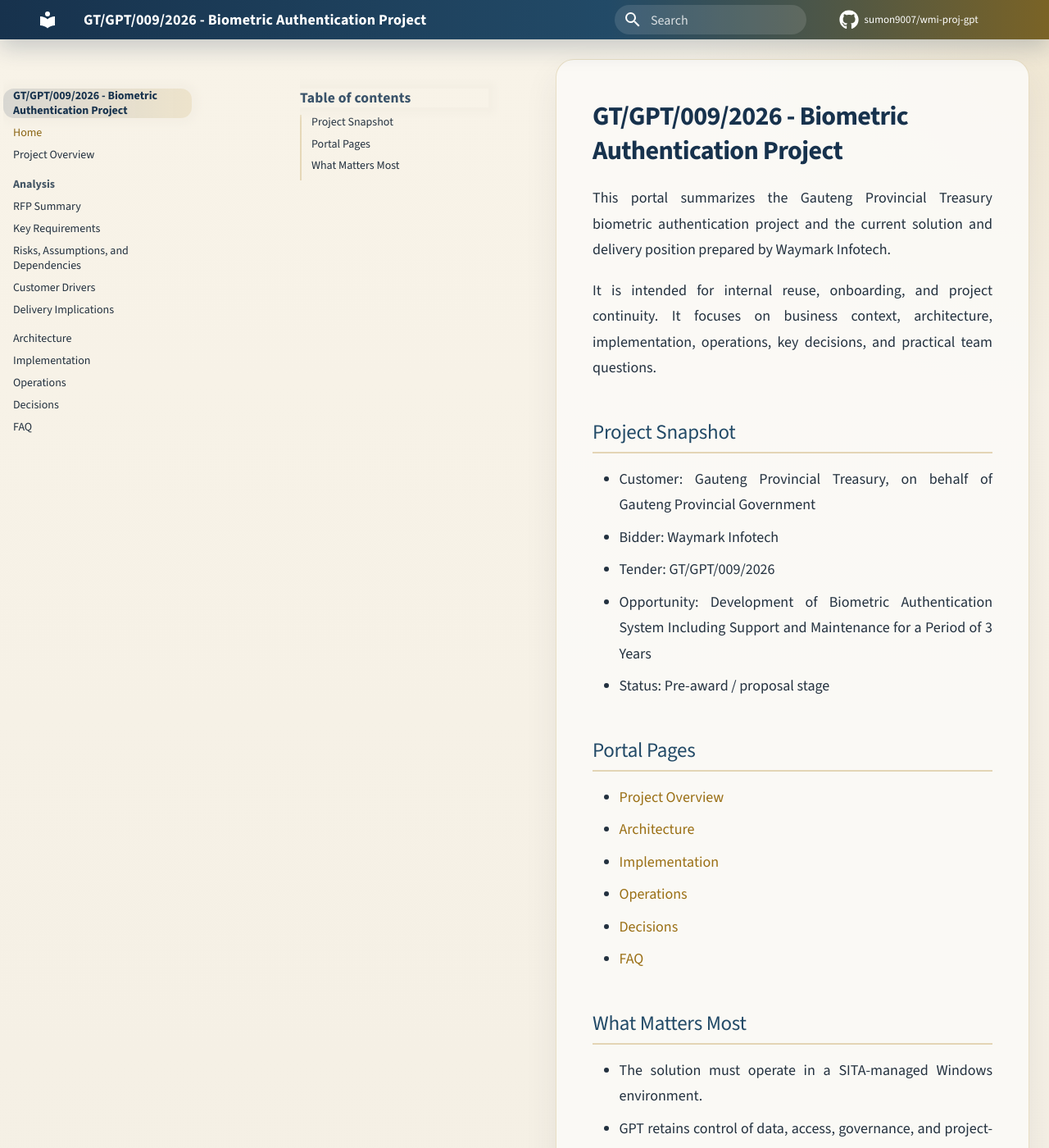
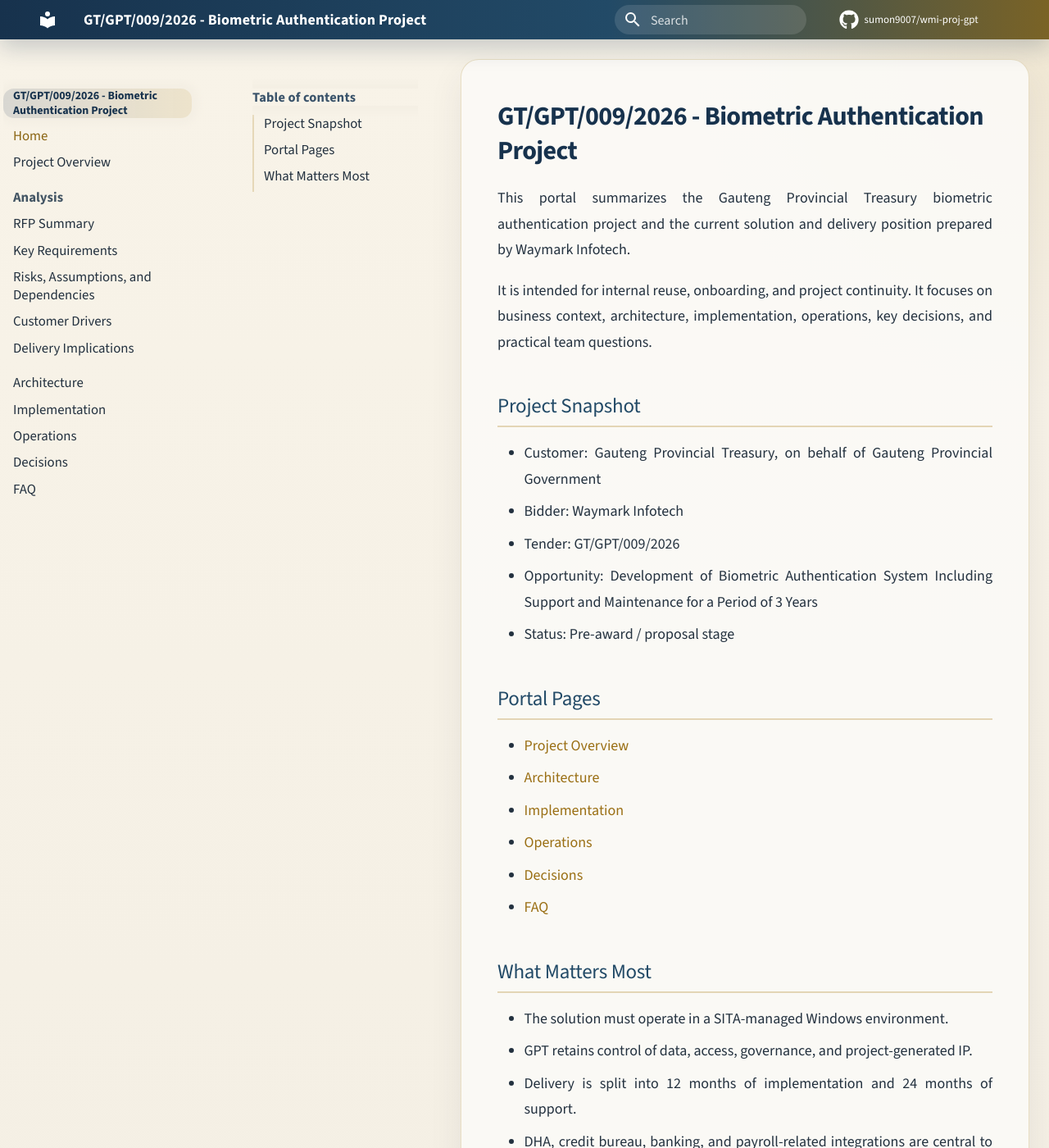
Before and after one commit to sumon9007/wmi-proj-gpt, an MkDocs documentation site: the page built from 06-knowledge-portal/docs/index.md, in a window 1280 px wide and 1400 px high. Shown: the whole window at 82% size. Built offline with MkDocs 1.6.1 and Material for MkDocs 9.7.7, drawn with Linux system fonts in a browser that asks for light colours; comment, search, counter and statistics services are not loaded.

Commit message:
Tighten knowledge portal sidebar widths

```diff
--- a/06-knowledge-portal/docs/stylesheets/extra.css
+++ b/06-knowledge-portal/docs/stylesheets/extra.css
@@ -150,8 +150,8 @@
 @media screen and (min-width: 76.25em) {
   .md-main__inner {
     display: grid;
-    gap: 1.6rem;
-    grid-template-columns: 16.5rem 13rem minmax(0, 62rem);
+    gap: 1.2rem;
+    grid-template-columns: 14rem 10.5rem minmax(0, 66rem);
     grid-template-areas: "nav toc content";
     align-items: start;
   }
@@ -184,11 +184,16 @@
     padding-left: 0;
   }
 
+  .md-sidebar--primary .md-nav__list,
+  .md-sidebar--secondary .md-nav__list {
+    font-size: 0.84rem;
+  }
+
   .md-nav--secondary .md-nav__title {
     background: transparent;
     border-radius: 0;
     color: #3a536a;
-    font-size: 0.88rem;
+    font-size: 0.82rem;
     letter-spacing: 0.01em;
     padding-left: 0;
     padding-right: 0;
@@ -196,7 +201,7 @@
 
   .md-nav--secondary .md-nav__list {
     border-left: 2px solid rgba(184, 146, 61, 0.28);
-    padding-left: 0.85rem;
+    padding-left: 0.65rem;
   }
 }
 
```
